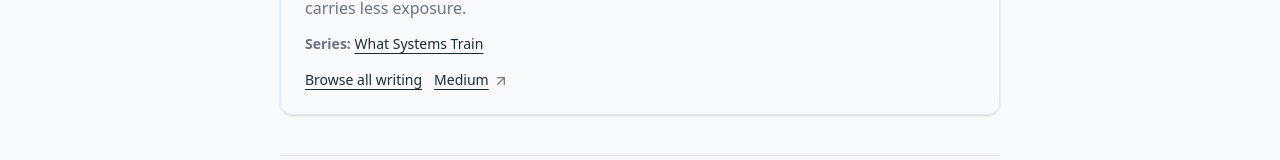
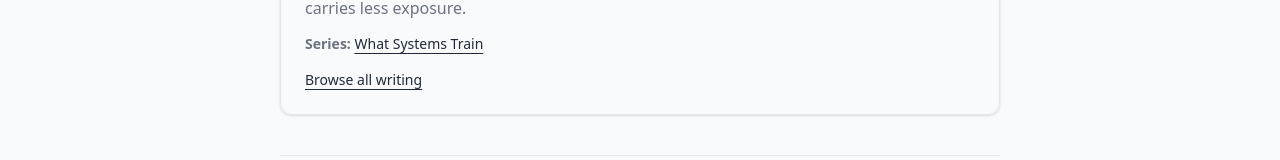
Before and after one commit to andrewjfrancis/andrewjfrancis-site, a Next.js app: page / in a window 1280 px wide. Shown: the part 976-1136 px from the top of the page. Built offline with nearby package versions, Linux system fonts and the light colour scheme.

Commit message:
remove Medium link within writing section
relying only on Medium footer link to allow visitors to see work on Medium

```diff
--- a/app/page.tsx
+++ b/app/page.tsx
@@ -169,19 +169,7 @@ export default function HomePage() {
                   className="text-sm font-medium underline underline-offset-4"
                 >
                   Browse all writing
-                </Link>{" "}
-                <a
-                  href="https://medium.com/@andrewjfrancis"
-                  target="_blank"
-                  rel="noopener noreferrer"
-                  className="text-sm font-medium inline-flex items-center gap-1 underline underline-offset-4"
-                >
-                  Medium
-                  <ArrowUpRight
-                    className="relative top-[1px] h-4 w-4 opacity-60"
-                    aria-hidden="true"
-                  />
-                </a>
+                </Link>
               </div>
             </div>
           </Card>
```
